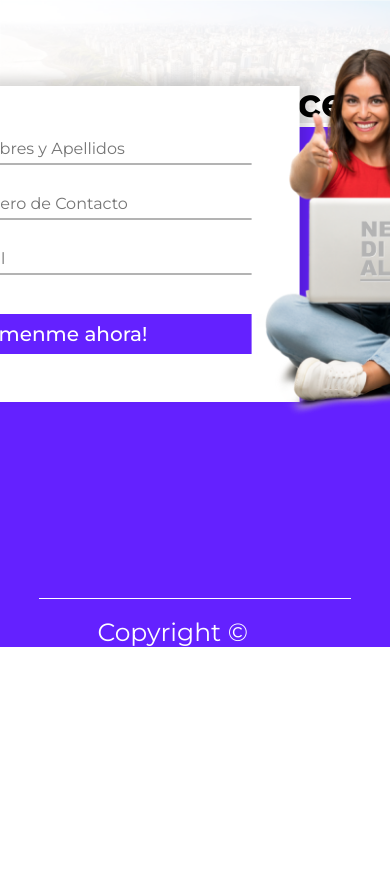
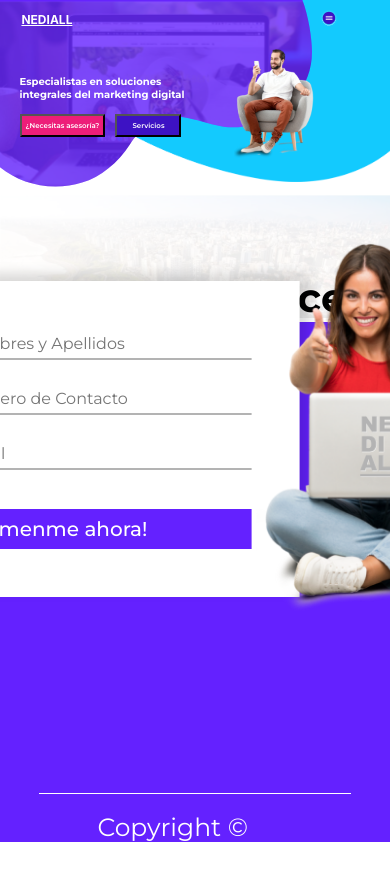
Before and after one commit to EdwinYauyo98/nediall, a React (Create React App) app: page / in a window 390 px wide. Shown: the top 880 px of the page. Before the commit the page ends 844 px from the top, so only its background shows below. Built offline with nearby package versions, Linux system fonts and the light colour scheme.

Commit message:
Añadidos al flujo de representación: - Tittle - Form - Footer - Prototipo de Modal

```diff
--- a/src/App.js
+++ b/src/App.js
@@ -1,18 +1,32 @@
 
-
+import { useState } from 'react';
+import Tittle from './components/Tittle/Tittle'
+import Modal from './components/Modal/Modal'
 import DataForm from './components/DataForm/DataForm';
-import Form from './components/DataForm/Form/Form';
 import Footer from './components/Footer/footer';
+import './App.scss'
 
 function App() {
+  const [openModal, setOpenModal] = useState(false);
+  function OpenModalAction() {
+    setOpenModal(!openModal);
+  }
+
+  const dataModal = {
+    'modalTitle': '¡Comencemos con tu proyecto!',
+  }
+
   return (
 
-    <div>
-      <div>
-        <DataForm />
-        <Footer />
+    <div className="app">
+      <div className="landingPage">
+        <Tittle className="title" stateModal={OpenModalAction}></Tittle>
+        <DataForm className="dataForm" />
+        <Footer className="footer" />
       </div>
-    </div>
+      {openModal && <Modal className="modal" stateModal={OpenModalAction} dataModal={dataModal} />}
+    </div >
+
   );
 }
 
--- /dev/null
+++ b/src/App.scss
@@ -0,0 +1,36 @@
+.app {
+    // width: 100%;
+    // min-height: 50vw;
+    // max-width: 2000px;
+    // margin: 0 auto;
+    // position: relative;
+
+    // .title {
+    //     z-index: 0;
+    // }
+    // .dataForm {
+    //     z-index: 0;
+    // }
+
+    // .footer {
+    //     z-index: 0;
+    // }
+
+    .landingPage {
+        // position: relative;
+        z-index: 0;
+        .title {
+            z-index: 0;
+        }
+        .dataForm {
+            z-index: 0;
+        }
+
+        .footer {
+            z-index: 0;
+        }
+    }
+    .modal {
+        z-index: 1;
+    }
+}
--- /dev/null
+++ b/src/components/Modal/Modal.js
@@ -0,0 +1,34 @@
+import React from 'react'
+import './Modal.scss'
+import Input from '../Input/Input'
+export default function Modal(props) {
+    return (
+        <div className="modalBackground">
+            <div className="modalContainer">
+                <div className="exitBtn"><button onClick={props.stateModal}> X </button></div>
+
+                <div className="form">
+                    <Input
+                        type="text"
+                        placeholer="Nombres y Apellidos"
+                        name="fullname"
+                    />
+                    <Input
+                        type="text"
+                        placeholer="Número de Contacto"
+                        name="phonenumber"
+                    />
+                    <Input
+                        type="email"
+                        placeholer="Email"
+                        name="email"
+                    />
+                </div>
+                <div className="footer">
+                    <button>¡Llámenme ahora!</button>
+                </div>
+            </div>
+
+        </div>
+    )
+}
--- /dev/null
+++ b/src/components/Modal/Modal.scss
@@ -0,0 +1,35 @@
+.modalBackground {
+    width: 100vw;
+    height: 100vh;
+    background-color: rgba(200, 200, 200, 0.172);
+    display: flex;
+    justify-content: center;
+    align-items: center;
+    position: fixed;
+
+    .modalContainer {
+        display: flex;
+        flex-direction: column;
+        width: 100%;
+        max-width: 30rem;
+        .exitBtn {
+        }
+
+        .exitBtn button {
+        }
+        .form {
+            background: #ffffff;
+            box-shadow: 9px -7px 12px rgba(0, 0, 0, 0.15);
+            padding: 5rem 4rem;
+            display: flex;
+            flex-direction: column;
+            font-family: "Montserrat";
+            grid-gap: 1.5rem;
+        }
+        .footer {
+        }
+
+        .footer button {
+        }
+    }
+}
--- a/src/components/Tittle/MenuBar/MenuBar.js
+++ b/src/components/Tittle/MenuBar/MenuBar.js
@@ -15,9 +15,8 @@ const dataTittle = {
 export default function MenuBar(props) {
     return (
         <div className="menuBarContainer">
-
             <div className="tittleText">{props.dataTittle.tittle}</div>
-            <img className="btnBar" src={btnBar} alt="btnBar" onClick={()=>menuBarAction()}></img>
+            <img className="btnBar" src={btnBar} alt="btnBar" onClick={props.stateModal}></img>
         </div>
     )
 }
--- a/src/components/Tittle/MenuBar/MenuBar.scss
+++ b/src/components/Tittle/MenuBar/MenuBar.scss
@@ -2,9 +2,10 @@
     display: flex;
     flex-direction: row;
     justify-content: space-between;
+
     .tittleText {
         color: white;
-        font-size: 3vw;
+        font-size: 48px;
         font-weight: 650;
         text-decoration: underline;
         text-underline-offset: 0.1em;
@@ -13,9 +14,23 @@
     }
 
     .btnBar {
-        width: 6vw;
+        width: 70px;
         height: auto;
         margin-top: 2%;
-        margin-right: 12%;
+        margin-right: 13%;
     }
 }
+
+@media screen and (max-width: 700px) {
+    .menuBarContainer{
+        .tittleText {
+            font-size: 12px;
+        }
+
+        .btnBar {
+            width: 20px;
+        }
+    }
+
+
+}
--- a/src/components/Tittle/Tittle.js
+++ b/src/components/Tittle/Tittle.js
@@ -8,19 +8,21 @@ import TittleInfo from './TittleInfo/TittleInfo'
 
 const dataTittle = {
     'tittle': 'NEDIALL',
-    'description1' :'Especialistas en soluciones',
-    'description2' :'integrales del marketing digital',
-    'buttonA' :'¿Necesitas asesoría?',
-    'buttonB' :'Servicios',
+    'description1': 'Especialistas en soluciones',
+    'description2': 'integrales del marketing digital',
+    'buttonA': '¿Necesitas asesoría?',
+    'buttonB': 'Servicios',
 
 }
-export default function Tittle() {
+
+
+export default function Tittle(props) {
     return (
         <div className="tittleContainer">
             <img className="background" src={background} alt="background"></img>
             <img className="background2" src={background2} alt="background2"></img>
-            <MenuBar className="menuBar" dataTittle={dataTittle}></MenuBar>
-            <TittleInfo className="tittleInfo" dataTittle={dataTittle}></TittleInfo>
+            <MenuBar className="menuBar" dataTittle={dataTittle} stateModal={props.stateModal}></MenuBar>
+            <TittleInfo className="tittleInfo" dataTittle={dataTittle} stateModal={props.stateModal}></TittleInfo>
         </div>
 
 
--- a/src/components/Tittle/Tittle.scss
+++ b/src/components/Tittle/Tittle.scss
@@ -4,8 +4,6 @@
     max-width: 2000px;
     margin: 0 auto;
     position: relative;
-
-
     .background {
         width: 80%;
         height: auto;
@@ -17,7 +15,7 @@
     }
 
     .background2 {
-        width: 85%;
+        width: 90%;
         height: auto;
         position: absolute;
 
--- a/src/components/Tittle/TittleInfo/TittleInfo.js
+++ b/src/components/Tittle/TittleInfo/TittleInfo.js
@@ -3,7 +3,7 @@ import man from '../../../assets/images/Tittle/man.png'
 import './TittleInfo.scss'
 
 const dataTittle = {
-    'tittle':'',
+    'tittle': '',
     'description1': '',
     'description2': '',
     'buttonA': '',
@@ -12,18 +12,18 @@ const dataTittle = {
 }
 
 
+
 export default function TittleInfo(props) {
+
     return (
         <div className="tittleInfoContainer">
             <div className="descriptionContainer">
                 <div className="textDescription">{props.dataTittle.description1}</div>
                 <div className="textDescription">{props.dataTittle.description2}</div>
                 <div className="buttonsFlex">
-                    <div className="buttonA">{props.dataTittle.buttonA}</div>
-                    <div className="buttonB">{props.dataTittle.buttonB}</div>
+                    <button className="buttonA" onClick={props.stateModal}>{props.dataTittle.buttonA}</button>
+                    <button className="buttonB" onClick={props.stateModal}>{props.dataTittle.buttonB}</button>
                 </div>
-
-
             </div>
             <img className="man" src={man} alt="man"></img>
         </div>
--- a/src/components/Tittle/TittleInfo/TittleInfo.scss
+++ b/src/components/Tittle/TittleInfo/TittleInfo.scss
@@ -1,22 +1,25 @@
+@import url(https://fonts.googleapis.com/css2?family=Montserrat:ital,wght@0,100;0,200;0,300;0,400;0,500;0,600;0,700;0,800;0,900;1,100;1,200;1,300;1,400;1,500;1,600;1,700;1,800;1,900&display=swap%22);
+
 .tittleInfoContainer {
     display: flex;
     flex-direction: row;
     justify-content: space-between;
 
     .descriptionContainer {
-        margin-top: 8%;
+        margin-top: 12%;
         margin-left: 5%;
     }
     .textDescription {
         color: white;
-        font-size: 3vw;
-        font-weight: 650;
+        font-size: 57px;
+        font-weight: 605;
+        font-family: "Montserrat";
     }
     .man {
         order: 2;
-        width: 22vw;
+        width: 420px;
         height: 100%;
-        margin-top: 4%;
+        margin-top: 5%;
         margin-right: 19%;
     }
 
@@ -25,31 +28,66 @@
         display: flex;
         flex-direction: row;
         justify-content: left;
-    }
 
         .buttonA {
-        background:#ED1E79;
+            background: #ed1e79;
             margin-left: 0;
-        padding-top: 1vw;
-        padding-bottom: 1vw;
-        padding-left: 2.5vw;
-        padding-right: 2.5vw;
+            padding-top: 15px;
+            padding-bottom: 20px;
+            padding-left: 18px;
+            padding-right: 18px;
             color: white;
-        font-weight: 700;
-        font-size: 1.5vw;
+            font-weight: 600;
+            font-size: 32px;
+            font-family: "Montserrat";
         }
 
         .buttonB {
-        background:#3D12C4;
-        margin-left: 3vw;
-        padding-top: 1vw;
-        padding-bottom: 1vw;
-        padding-left: 6vw;
-        padding-right: 6vw;
+            background: #3d12c4;
+            margin-left: 50px;
+            padding-top: 15px;
+            padding-bottom: 20px;
+            padding-left: 100px;
+            padding-right: 100px;
             color: white;
-        font-weight: 700;
-        font-size: 1.5vw;
-
-
+            font-weight: 600;
+            font-size: 32px;
+            font-family: "Montserrat";
         }
     }
+}
+
+@media screen and (max-width: 1000px) {
+    .tittleInfoContainer {
+        .textDescription {
+            font-size: 10px;
+        }
+        .man {
+            width: 82px;
+            height: 100%;
+            margin-top: 5%;
+            margin-right: 19%;
+        }
+
+        .buttonsFlex {
+            .buttonA {
+                padding-top: 5px;
+                padding-bottom: 5px;
+                padding-left: 4px;
+                padding-right: 4px;
+                font-weight: 600;
+                font-size: 7px;
+            }
+
+            .buttonB {
+                margin-left: 10px;
+                padding-top: 5px;
+                padding-bottom: 5px;
+                padding-left: 15px;
+                padding-right: 15px;
+                font-weight: 600;
+                font-size: 7px;
+            }
+        }
+    }
+}
```
Lines whose indentation alone changed are shown as unchanged.
